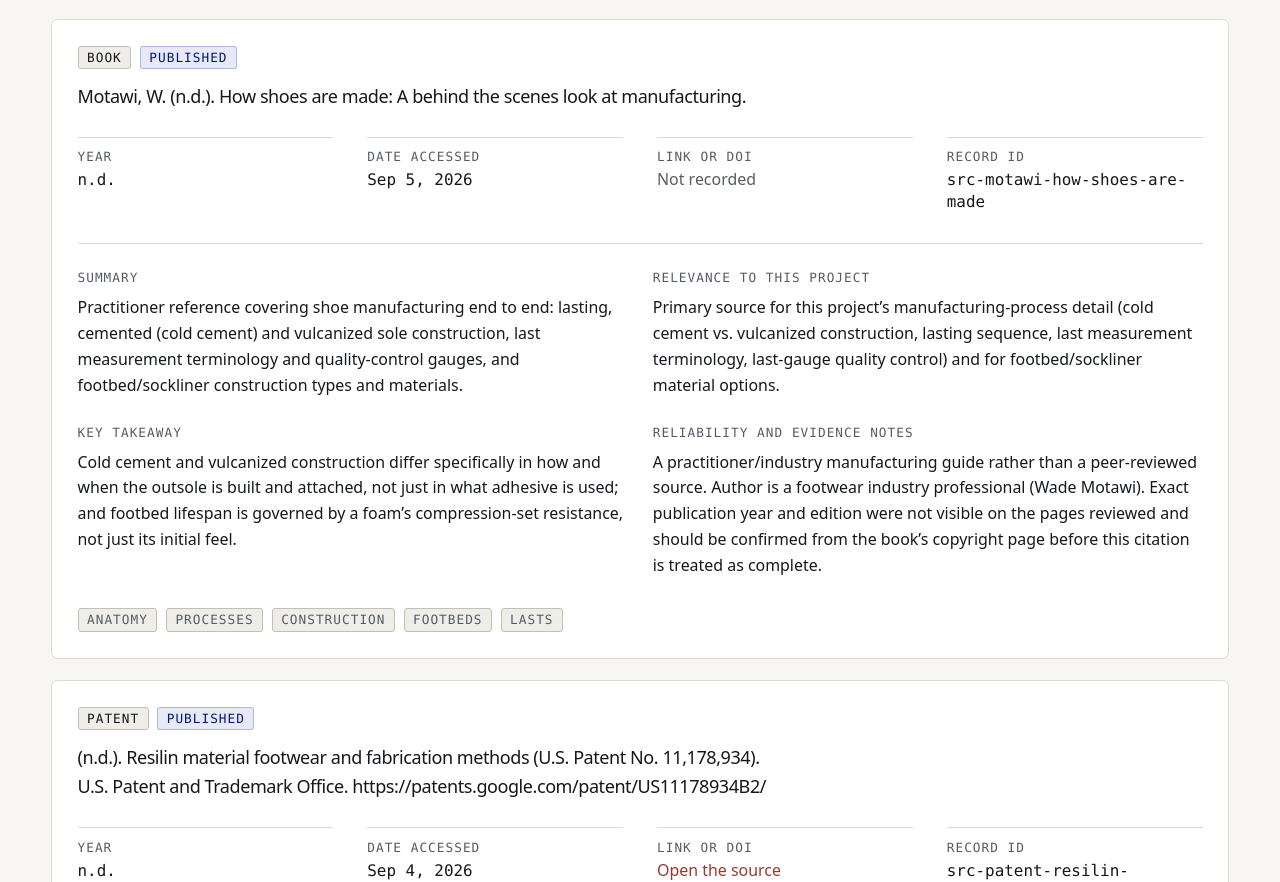
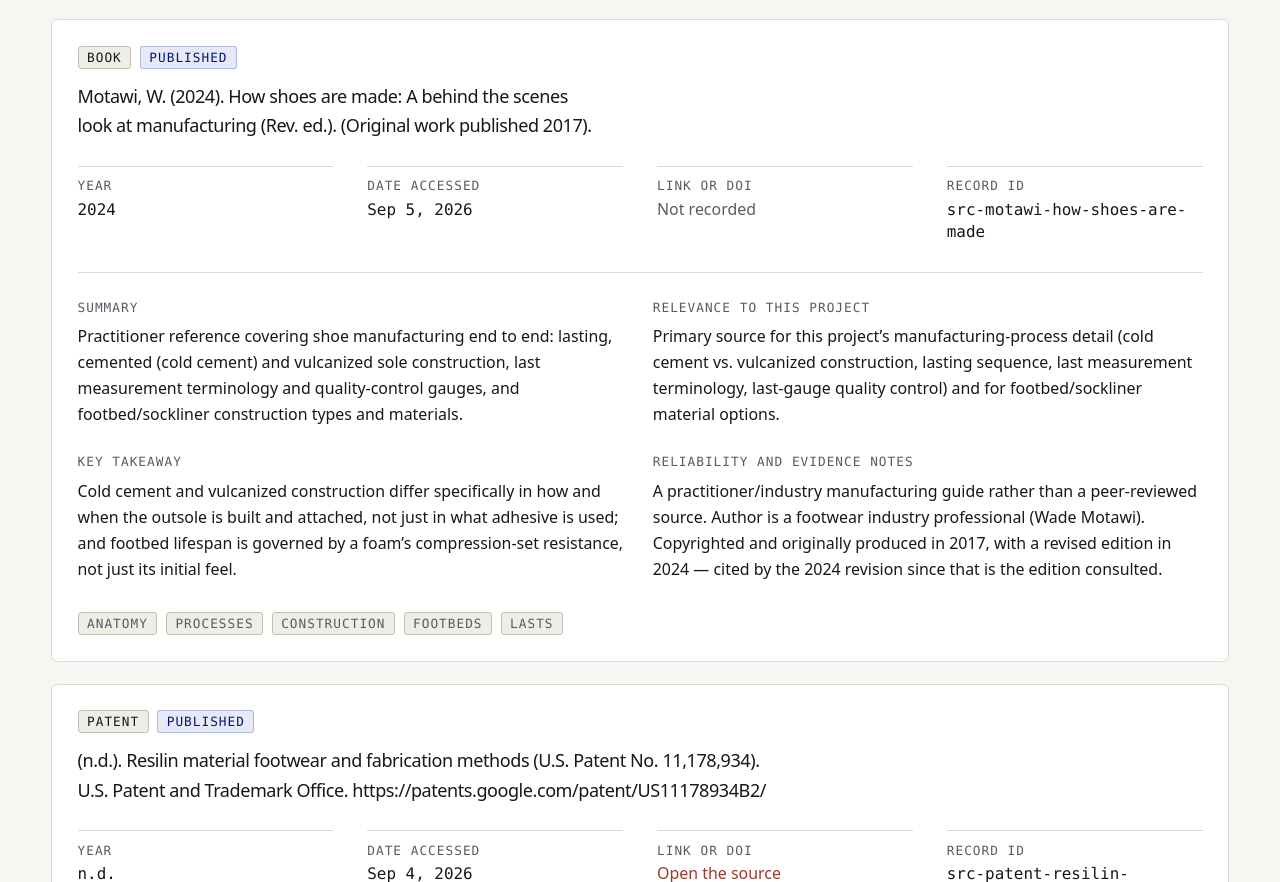
Before and after one commit to copecustomkicks/sneaker-research-portfolio-real-, a Next.js app: page /sources in a window 1280 px wide. Shown: the part 4119-5001 px from the top of the page. Built offline with nearby package versions, Linux system fonts and the light colour scheme.

Commit message:
Confirm How Shoes Are Made citation: 2017 original, revised 2024

```diff
--- a/data/sources.ts
+++ b/data/sources.ts
@@ -104,9 +104,9 @@ export const sources: Source[] = [
   },
   {
     id: 'src-motawi-how-shoes-are-made',
-    citation: 'Motawi, W. (n.d.). How shoes are made: A behind the scenes look at manufacturing.',
+    citation: 'Motawi, W. (2024). How shoes are made: A behind the scenes look at manufacturing (Rev. ed.). (Original work published 2017).',
     authors: ['Motawi, W.'],
-    year: 'n.d.',
+    year: '2024',
     type: 'book',
     tags: ['anatomy', 'processes', 'construction', 'footbeds', 'lasts'],
     dateAccessed: '2026-09-05',
@@ -117,7 +117,7 @@ export const sources: Source[] = [
     keyTakeaway:
       'Cold cement and vulcanized construction differ specifically in how and when the outsole is built and attached, not just in what adhesive is used; and footbed lifespan is governed by a foam’s compression-set resistance, not just its initial feel.',
     reliabilityNotes:
-      'A practitioner/industry manufacturing guide rather than a peer-reviewed source. Author is a footwear industry professional (Wade Motawi). Exact publication year and edition were not visible on the pages reviewed and should be confirmed from the book’s copyright page before this citation is treated as complete.',
+      'A practitioner/industry manufacturing guide rather than a peer-reviewed source. Author is a footwear industry professional (Wade Motawi). Copyrighted and originally produced in 2017, with a revised edition in 2024 — cited by the 2024 revision since that is the edition consulted.',
     evidence: 'published-evidence',
     placeholder: false,
   },
```
Also changed, not shown: content/research-log/2026-09-04-week-02-anatomy-terminology.md (+1 -2 lines).
